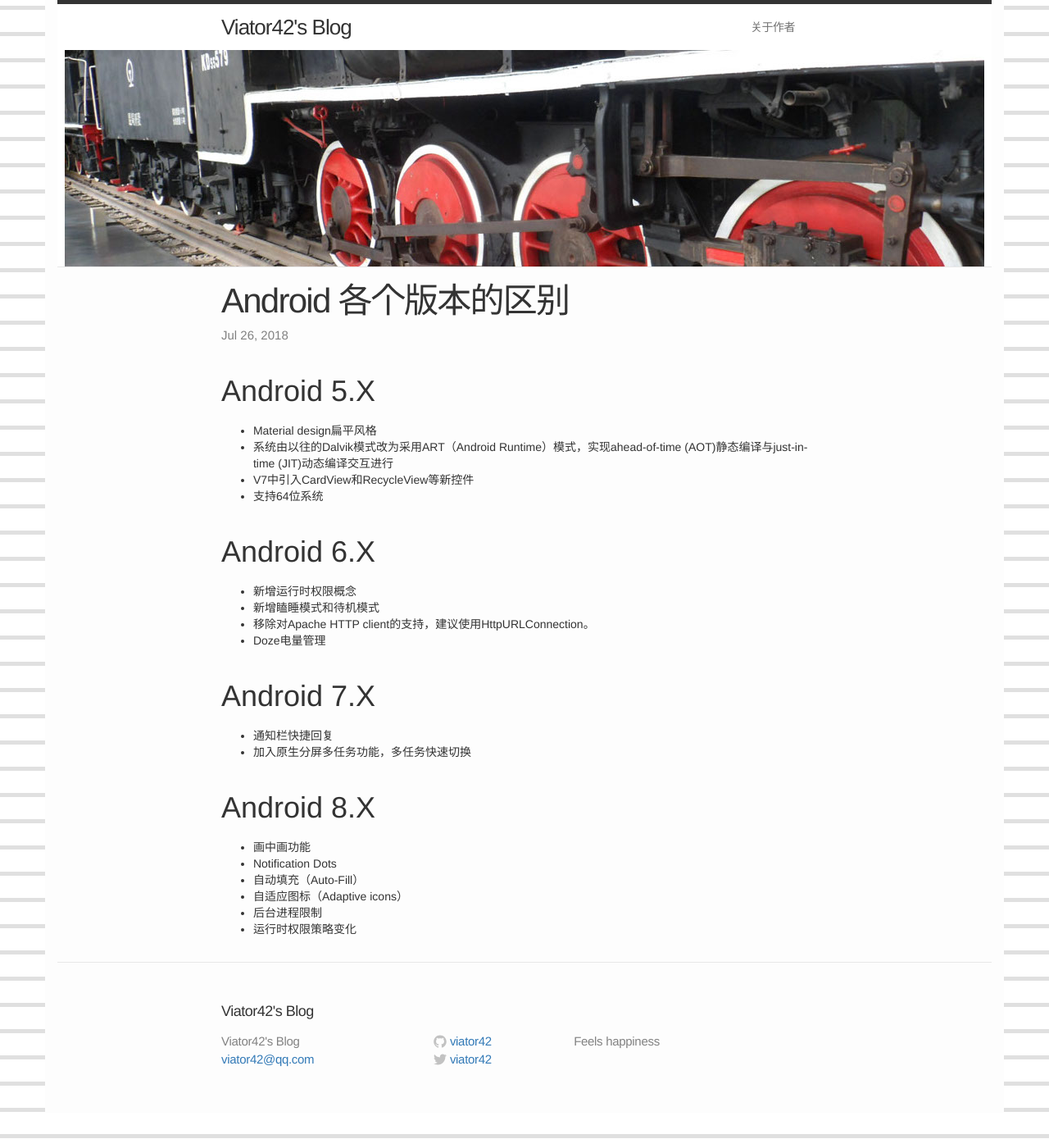
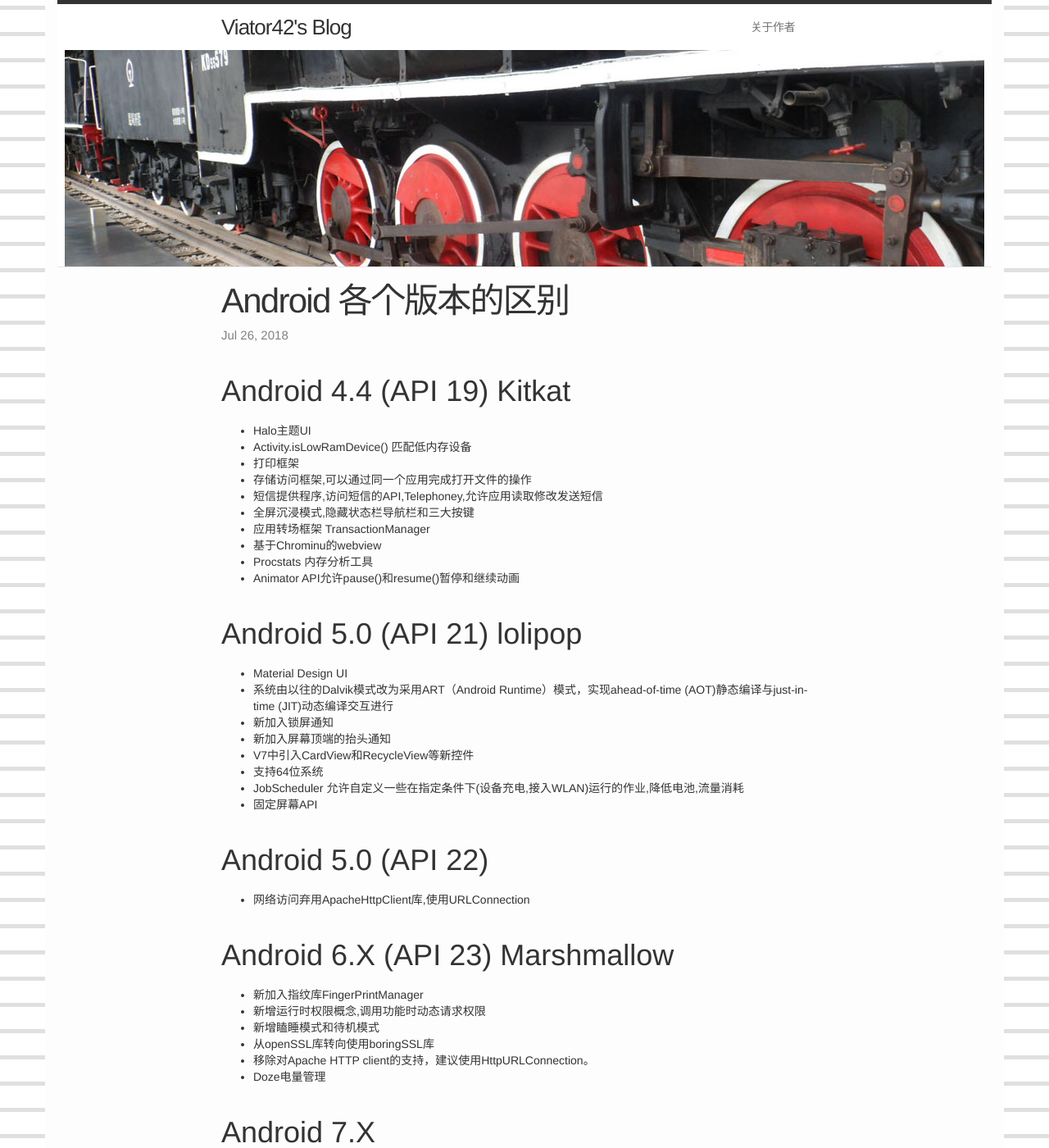
Before and after one commit to viator42/viator42.github.io, a Jekyll site: the page built from _posts/2018-7-26-android-version-differences.markdown, in a window 1280 px wide and 1400 px high. Shown: the whole window at 82% size. Built offline with Jekyll 4.4.1, drawn with Linux system fonts in a browser that asks for light colours.

Commit message:
update post

```diff
--- a/_posts/2018-7-26-android-version-differences.markdown
+++ b/_posts/2018-7-26-android-version-differences.markdown
@@ -5,17 +5,40 @@ date:   2018-7-26
 categories: android
 ---
 
-# Android 5.X
+# Android 4.4 (API 19) Kitkat
 
-* Material design扁平风格
+* Halo主题UI
+* Activity.isLowRamDevice() 匹配低内存设备
+* 打印框架
+* 存储访问框架,可以通过同一个应用完成打开文件的操作
+* 短信提供程序,访问短信的API,Telephoney,允许应用读取修改发送短信
+* 全屏沉浸模式,隐藏状态栏导航栏和三大按键
+* 应用转场框架 TransactionManager
+* 基于Chrominu的webview
+* Procstats 内存分析工具
+* Animator API允许pause()和resume()暂停和继续动画
+
+# Android 5.0 (API 21) lolipop
+
+* Material Design UI
 * 系统由以往的Dalvik模式改为采用ART（Android Runtime）模式，实现ahead-of-time (AOT)静态编译与just-in-time (JIT)动态编译交互进行
+* 新加入锁屏通知
+* 新加入屏幕顶端的抬头通知
 * V7中引入CardView和RecycleView等新控件
 * 支持64位系统
+* JobScheduler 允许自定义一些在指定条件下(设备充电,接入WLAN)运行的作业,降低电池,流量消耗
+* 固定屏幕API
 
-# Android 6.X
+# Android 5.0 (API 22)
 
-* 新增运行时权限概念
+* 网络访问弃用ApacheHttpClient库,使用URLConnection
+
+# Android 6.X (API 23) Marshmallow
+
+* 新加入指纹库FingerPrintManager
+* 新增运行时权限概念,调用功能时动态请求权限
 * 新增瞌睡模式和待机模式
+* 从openSSL库转向使用boringSSL库
 * 移除对Apache HTTP client的支持，建议使用HttpURLConnection。
 * Doze电量管理
 
```
